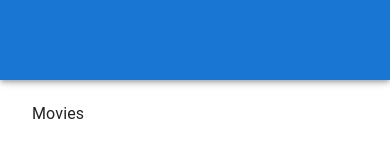
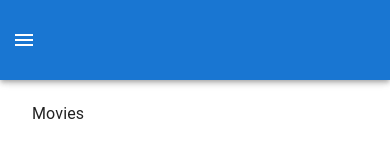
Before and after one commit to snmirji1997/flimpire, a React (Create React App) app: page / in a window 390 px wide. Shown: the top 160 px of the page. Built offline with nearby package versions, Linux system fonts and the light colour scheme.

Commit message:
Navbar theme added

```diff
--- a/src/components/NavBar/NavBar.jsx
+++ b/src/components/NavBar/NavBar.jsx
@@ -1,15 +1,29 @@
 import React from 'react';
-import {AppBar, IconButton, Toolbar, Drawer, Button, Avatar} from '@mui/material';
+import {AppBar, IconButton, Toolbar, Drawer, Button, Avatar, useMediaQuery} from '@mui/material';
 import {Menu, AccountCircle, Brightness4, Brightness7} from '@mui/icons-material';
 import {Link} from 'react-router-dom';
 import useStyles from './styles';
 
 const NavBar = () => {
   const classes = useStyles();
+  const isMobile = useMediaQuery('(max-width:600px)')
   return (
     <>
       <AppBar position='fixed'>
         <Toolbar className={classes.toolbar}>
+        {
+          isMobile && (
+            <IconButton
+            color='inherit'
+            edge='start'
+            style={{outline:'none'}}
+            onClick={()=>{}}
+            className={classes.menuButton}
+            >
+              <Menu/>
+            </IconButton>
+          )
+        }
 
         </Toolbar>
       </AppBar>
--- a/src/components/NavBar/styles.js
+++ b/src/components/NavBar/styles.js
@@ -1,10 +1,20 @@
 import { makeStyles } from "@mui/styles";
 
-export default makeStyles(() => ({
+export default makeStyles((theme) => ({
   toolbar: {
     height: "80px",
     display: "flex",
     justifyContent: "space-between",
     marginLeft: "240px",
+    [theme.breakpoints.down('sm')]:{
+     marginLeft:0,
+     flexWarp:'warp',
+    }
   },
+  menuButton:{
+    marginRight:theme.spacing(2),
+    [theme.breakpoints.up('sm')]:{
+      display:'none',
+    }
+  }
 }));
--- a/src/index.js
+++ b/src/index.js
@@ -1,13 +1,18 @@
 import React from "react";
 import ReactDom from "react-dom";
+import { createTheme, ThemeProvider } from "@mui/material/styles";
 
 import App from "./components/App";
 import { BrowserRouter } from "react-router-dom";
 
+const theme = createTheme({});
+
 ReactDom.render(
+  <ThemeProvider theme={theme}>
     <BrowserRouter>
-        <App />
+      <App />
+    </BrowserRouter>
+  </ThemeProvider>,
 
-    </BrowserRouter>,
-
-    document.getElementById('root'));
+  document.getElementById("root")
+);
```
